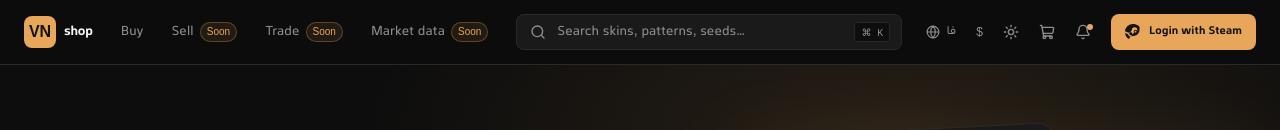
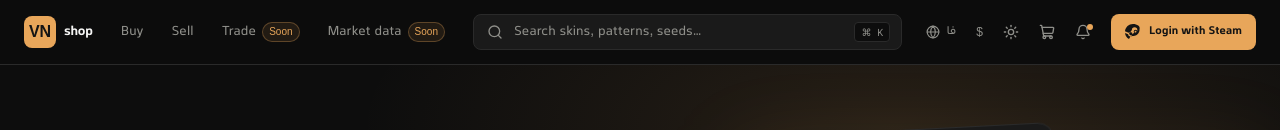
Before and after one commit to Abolfazl-Edalati/vn-shop, a Next.js app: page /en in a window 1280 px wide. Shown: the top 130 px of the page. Built offline with nearby package versions, Linux system fonts and the light colour scheme; a web font is replaced by a local one.

Commit message:
feat(sell): unmark sell as coming-soon in header nav

```diff
--- a/src/components/header/Header.tsx
+++ b/src/components/header/Header.tsx
@@ -41,7 +41,7 @@ export default function Header() {
         {/* Main nav */}
         <nav className="hidden items-center gap-1 md:flex">
           <NavLink href="/market">{t('buy')}</NavLink>
-          <NavLink href="/sell" soon>{t('sell')}</NavLink>
+          <NavLink href="/sell">{t('sell')}</NavLink>
           <NavLink href="/trade" soon>{t('trade')}</NavLink>
           <NavLink href="/market-data" soon>{t('marketData')}</NavLink>
         </nav>
```
